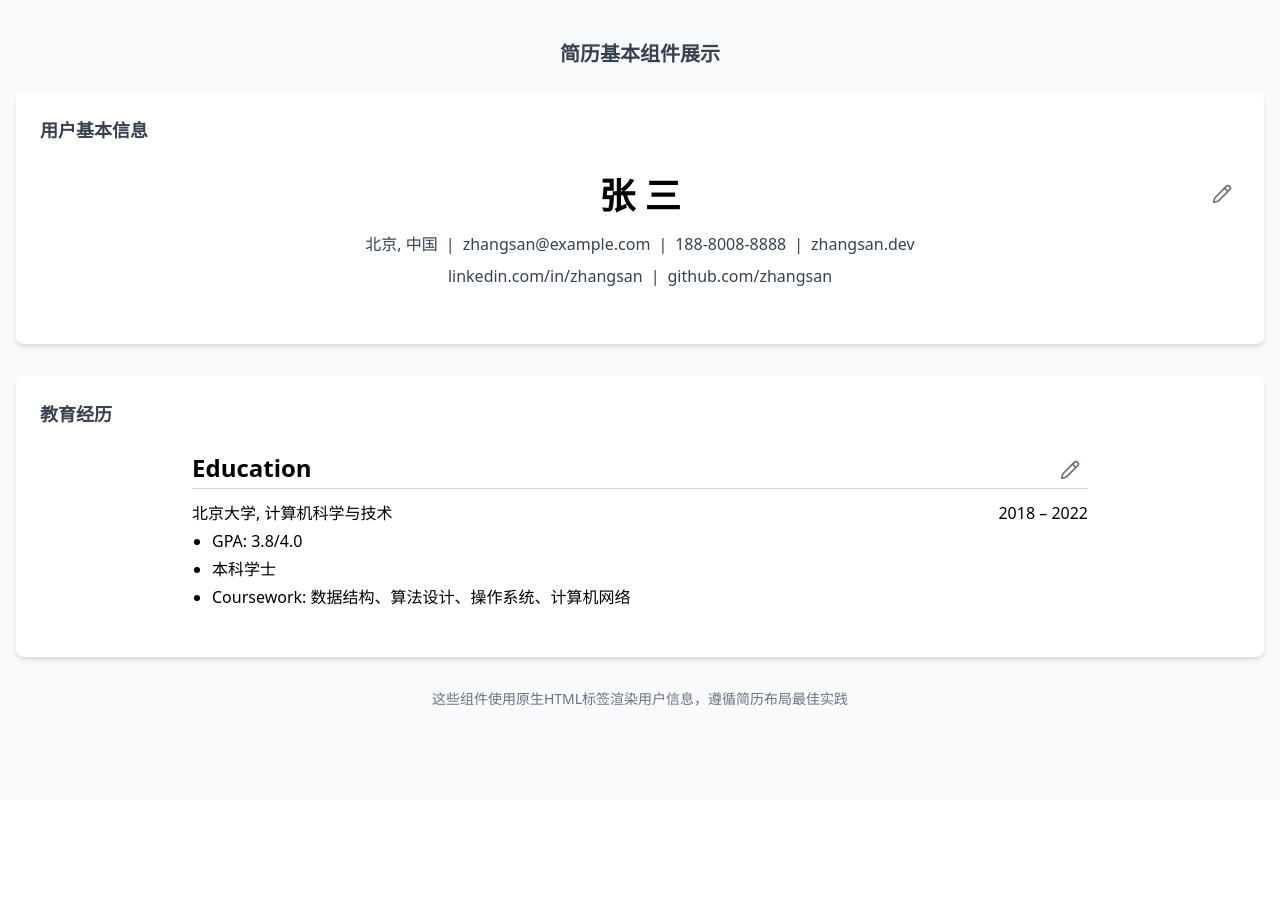
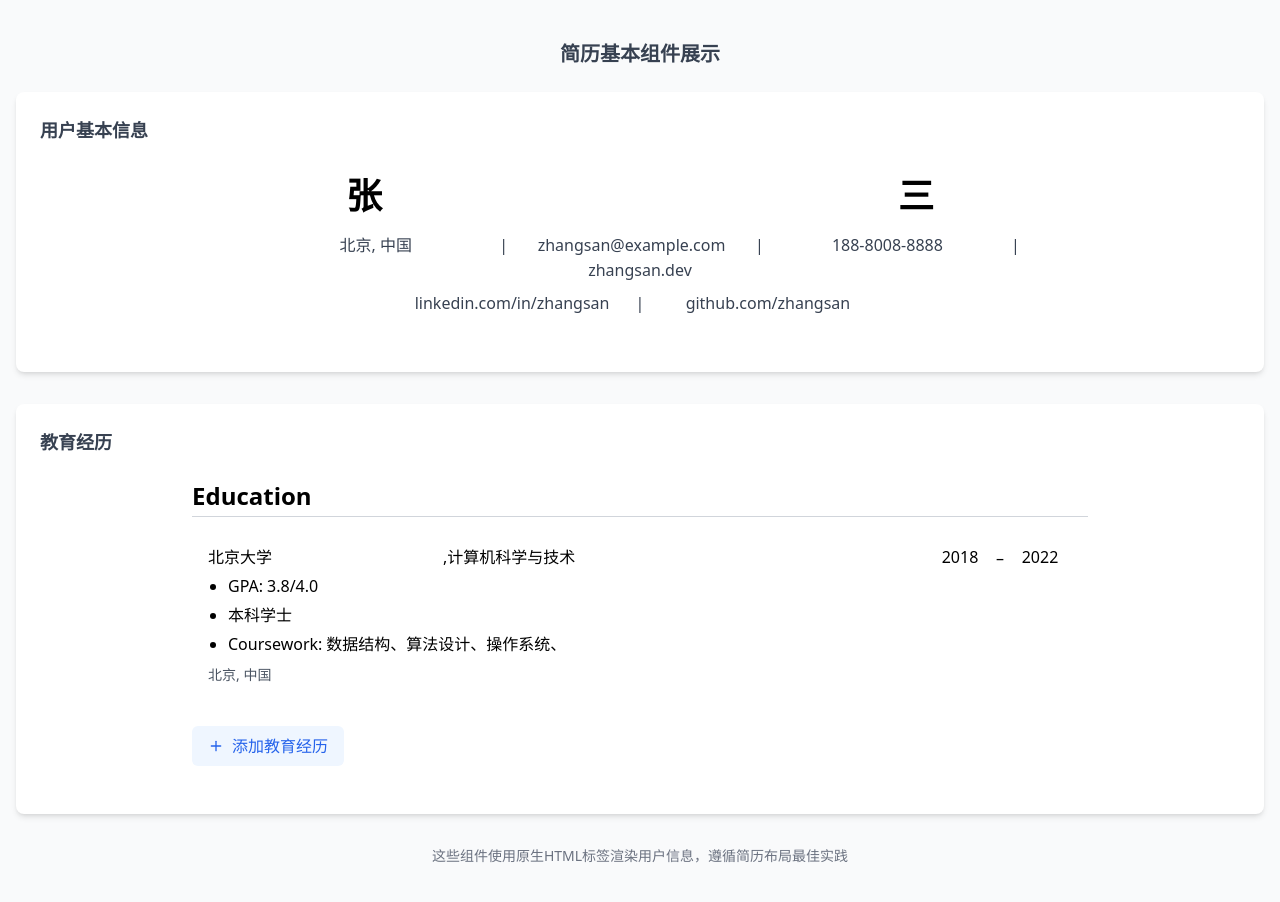
Before and after one commit to anonymity12/notion-style-resume, a Next.js app: page /user-info-demo in a window 1280 px wide. Shown: the top 902 px of the page. Before the commit the page ends 800 px from the top, so only its background shows below. Built offline with nearby package versions, Linux system fonts and the light colour scheme.

Commit message:
使用EditableField

```diff
--- a/src/components/EducationSection.js
+++ b/src/components/EducationSection.js
@@ -1,49 +1,42 @@
 'use client';
 
-import React, { useState } from 'react';
+import React, { useState, useEffect } from 'react';
 import { useResume } from '../context/ResumeContext';
-import { Pencil, Check, Plus, X } from 'lucide-react';
+import { Plus, X } from 'lucide-react';
 
 export const EducationSection = ({ hideDefaultControls = false, onMenuAction }) => {
   const { resumeData, updateResumeField } = useResume();
   const { education } = resumeData;
 
-  // State for tracking editing mode
-  const [isEditing, setIsEditing] = useState(false);
+  // State for education items
+  const [educationItems, setEducationItems] = useState([...education]);
 
-  // State for storing temporary edits before saving
-  const [editData, setEditData] = useState([...education]);
+  // Provide context menu options for the parent component
+  useEffect(() => {
+    if (onMenuAction) {
+      onMenuAction({
+        addEducation
+      });
+    }
+  }, []);
 
-  // Handle input changes
-  const handleChange = (index, field, value) => {
-    const newEditData = [...editData];
-    newEditData[index] = {
-      ...newEditData[index],
+  // Handle changes to fields
+  const handleFieldChange = (index, field, value) => {
+    const newItems = [...educationItems];
+    newItems[index] = {
+      ...newItems[index],
       [field]: value
     };
-    setEditData(newEditData);
-  };
+    setEducationItems(newItems);
 
-  // Save all changes to the resume context
-  const saveChanges = () => {
-    updateResumeField('education', editData);
-    setIsEditing(false);
-  };
-
-  // Toggle editing mode
-  const toggleEditing = () => {
-    if (isEditing) {
-      saveChanges();
-    } else {
-      setEditData([...education]);
-      setIsEditing(true);
-    }
+    // Update in context
+    updateResumeField(`education[${index}].${field}`, value);
   };
 
   // Add a new education entry
   const addEducation = () => {
-    setEditData([
-      ...editData,
+    const newItems = [
+      ...educationItems,
       {
         universityName: "",
         universityLocation: "",
@@ -54,58 +47,34 @@ export const EducationSection = ({ hideDefaultControls = false, onMenuAction })
         gpa: "",
         courses: ""
       }
-    ]);
+    ];
+    setEducationItems(newItems);
+    updateResumeField('education', newItems);
   };
 
   // Remove an education entry
   const removeEducation = (index) => {
-    const newEditData = [...editData];
-    newEditData.splice(index, 1);
-    setEditData(newEditData);
+    const newItems = [...educationItems];
+    newItems.splice(index, 1);
+    setEducationItems(newItems);
+    updateResumeField('education', newItems);
   };
 
-  // 导出菜单操作函数，以便在SortableEducationBlock中使用
-  const getMenuOptions = () => {
-    return [
-      {
-        icon: isEditing ? <Check className="w-4 h-4" /> : <Pencil className="w-4 h-4" />,
-        label: isEditing ? '保存教育经历' : '编辑教育经历',
-        action: toggleEditing
-      },
-      ...(isEditing ? [] : [{
-        icon: <Plus className="w-4 h-4" />,
-        label: '添加教育经历',
-        action: () => {
-          setIsEditing(true);
-          setTimeout(() => addEducation(), 100);
-        }
-      }])
-    ];
+  // Editable field component
+  const EditableField = ({ index, field, placeholder, className = '' }) => {
+    return (
+      <input
+        type="text"
+        value={educationItems[index][field] || ''}
+        onChange={(e) => handleFieldChange(index, field, e.target.value)}
+        placeholder={placeholder}
+        className={`bg-transparent border-b border-transparent hover:border-gray-300 focus:border-blue-500 outline-none ${className}`}
+      />
+    );
   };
-
-  // 如果定义了onMenuAction，调用它来通知外部组件状态变化
-  React.useEffect(() => {
-    if (onMenuAction) {
-      onMenuAction({ isEditing, toggleEditing, addEducation });
-    }
-  }, [isEditing]);
 
   return (
     <div className="w-full max-w-4xl mx-auto my-6 relative">
-      {/* Edit/Save Button - Only show when there's no SortableBlock parent */}
-      {!hideDefaultControls && (
-        <button
-          onClick={toggleEditing}
-          className="absolute right-0 top-0 p-2 text-gray-500 hover:text-blue-500 transition-colors"
-        >
-          {isEditing ? (
-            <Check className="w-5 h-5" />
-          ) : (
-            <Pencil className="w-5 h-5" />
-          )}
-        </button>
-      )}
-
       {/* Section Title */}
       <h2 className="text-2xl font-bold mb-1">Education</h2>
 
@@ -113,116 +82,98 @@ export const EducationSection = ({ hideDefaultControls = false, onMenuAction })
       <hr className="border-gray-300 mb-3" />
 
       {/* Education Items */}
-      {isEditing ? (
       <div className="space-y-6">
-          {editData.map((edu, index) => (
-            <div key={index} className="border border-gray-200 p-4 rounded-md relative mb-4">
+        {educationItems.map((edu, index) => (
+          <div key={index} className="relative bg-white hover:bg-gray-50 p-4 rounded-md group">
             <button
               onClick={() => removeEducation(index)}
-                className="absolute right-2 top-2 text-red-500 hover:text-red-700"
+              className="absolute right-2 top-2 text-gray-400 hover:text-red-500 opacity-0 group-hover:opacity-100 transition-opacity"
             >
               <X className="w-4 h-4" />
             </button>
 
-              {/* University and Date Row - Justified (same as viewing mode) */}
-              <div className="flex justify-between items-center mb-3">
-                <div className="w-2/3">
-                  <label className="block text-sm font-medium text-gray-700 mb-1">学校名称, 专业</label>
-                  <div className="flex gap-2 items-center">
-                    <input
-                      type="text"
-                      value={edu.universityName}
-                      onChange={(e) => handleChange(index, 'universityName', e.target.value)}
-                      className="w-full p-2 border border-gray-300 rounded focus:border-blue-500 focus:outline-none"
+            {/* University and Date Row */}
+            <div className="flex justify-between items-center mb-1">
+              <div className="font-medium flex items-baseline">
+                <EditableField
+                  index={index}
+                  field="universityName"
                   placeholder="学校名称"
+                  className="inline-block mr-1"
                 />
-                    <span>,</span>
-                    <input
-                      type="text"
-                      value={edu.universityMajor}
-                      onChange={(e) => handleChange(index, 'universityMajor', e.target.value)}
-                      className="w-full p-2 border border-gray-300 rounded focus:border-blue-500 focus:outline-none"
+                {edu.universityMajor && ", "}
+                <EditableField
+                  index={index}
+                  field="universityMajor"
                   placeholder="专业"
+                  className="inline-block"
+                />
+              </div>
+              <div className="text-right flex items-center space-x-1">
+                <EditableField
+                  index={index}
+                  field="fromDate"
+                  placeholder="起始年份"
+                  className="inline-block w-16 text-center"
+                />
+                <span>–</span>
+                <EditableField
+                  index={index}
+                  field="toDate"
+                  placeholder="结束年份"
+                  className="inline-block w-16 text-center"
                 />
               </div>
             </div>
-                <div className="w-1/3">
-                  <label className="block text-sm font-medium text-gray-700 mb-1">起止日期</label>
-                  <div className="flex items-center gap-2">
-                    <input
-                      type="text"
-                      value={edu.fromDate}
-                      onChange={(e) => handleChange(index, 'fromDate', e.target.value)}
-                      className="w-full p-2 border border-gray-300 rounded focus:border-blue-500 focus:outline-none"
-                      placeholder="开始"
-                    />
-                    <span>–</span>
-                    <input
-                      type="text"
-                      value={edu.toDate}
-                      onChange={(e) => handleChange(index, 'toDate', e.target.value)}
-                      className="w-full p-2 border border-gray-300 rounded focus:border-blue-500 focus:outline-none"
-                      placeholder="结束"
-                    />
-                  </div>
-                </div>
-              </div>
 
-              {/* Bullet Points - mimic the list in viewing mode */}
-              <div className="pl-5">
-                <ul className="list-disc space-y-3">
+            {/* Bullet Points */}
+            <ul className="list-disc pl-5 space-y-1">
+              {/* GPA if available */}
               <li>
-                    <div className="flex items-center gap-2">
-                      <span className="min-w-[60px]">GPA:</span>
-                      <input
-                        type="text"
-                        value={edu.gpa}
-                        onChange={(e) => handleChange(index, 'gpa', e.target.value)}
-                        className="w-full p-2 border border-gray-300 rounded focus:border-blue-500 focus:outline-none"
+                <div className="flex items-baseline">
+                  <span className="mr-1">GPA:</span>
+                  <EditableField
+                    index={index}
+                    field="gpa"
                     placeholder="GPA"
                   />
                 </div>
               </li>
+
+              {/* Degree if available */}
               <li>
-                    <div className="flex items-center gap-2">
-                      <span className="min-w-[60px]">学位:</span>
-                      <input
-                        type="text"
-                        value={edu.degree}
-                        onChange={(e) => handleChange(index, 'degree', e.target.value)}
-                        className="w-full p-2 border border-gray-300 rounded focus:border-blue-500 focus:outline-none"
+                <EditableField
+                  index={index}
+                  field="degree"
                   placeholder="学位"
                 />
-                    </div>
               </li>
+
+              {/* Courses if available */}
               <li>
-                    <div className="flex items-start gap-2">
-                      <span className="min-w-[60px] mt-2">课程:</span>
-                      <input
-                        type="text"
-                        value={edu.courses}
-                        onChange={(e) => handleChange(index, 'courses', e.target.value)}
-                        className="w-full p-2 border border-gray-300 rounded focus:border-blue-500 focus:outline-none"
+                <div className="flex items-baseline">
+                  <span className="mr-1">Coursework:</span>
+                  <EditableField
+                    index={index}
+                    field="courses"
                     placeholder="课程"
                   />
                 </div>
               </li>
             </ul>
-              </div>
 
-              <div className="mt-3">
-                <label className="block text-sm font-medium text-gray-700 mb-1">位置</label>
-                <input
-                  type="text"
-                  value={edu.universityLocation}
-                  onChange={(e) => handleChange(index, 'universityLocation', e.target.value)}
-                  className="w-full p-2 border border-gray-300 rounded focus:border-blue-500 focus:outline-none"
+            {/* Location if available */}
+            <div className="mt-2 text-sm text-gray-600">
+              <EditableField
+                index={index}
+                field="universityLocation"
                 placeholder="位置"
               />
             </div>
           </div>
         ))}
 
+        {/* Add Education Button */}
         <button
           onClick={addEducation}
           className="flex items-center mt-4 px-4 py-2 bg-blue-50 text-blue-600 rounded-md hover:bg-blue-100"
@@ -230,74 +181,22 @@ export const EducationSection = ({ hideDefaultControls = false, onMenuAction })
           <Plus className="w-4 h-4 mr-2" /> 添加教育经历
         </button>
       </div>
-      ) : (
-        <>
-          {education.map((edu, index) => (
-            <div key={index} className="mb-4">
-              {/* University and Date Row - Justified */}
-              <div className="flex justify-between items-center mb-1">
-                <div className="font-medium">
-                  {edu.universityName}
-                  {edu.universityMajor && (
-                    <span>, {edu.universityMajor}</span>
-                  )}
-                </div>
-                <div className="text-right">
-                  {edu.fromDate} – {edu.toDate}
-                </div>
-              </div>
-
-              {/* Bullet Points */}
-              <ul className="list-disc pl-5 space-y-1">
-                {/* GPA if available */}
-                {edu.gpa && (
-                  <li>
-                    GPA: {edu.gpa}
-                  </li>
-                )}
-
-                {/* Degree if available */}
-                {edu.degree && (
-                  <li>
-                    {edu.degree}
-                  </li>
-                )}
-
-                {/* Courses if available */}
-                {edu.courses && (
-                  <li>
-                    Coursework: {edu.courses}
-                  </li>
-                )}
-              </ul>
-            </div>
-          ))}
-        </>
-      )}
     </div>
   );
 };
 
-// 附加getMenuOptions到组件，使其可以从组件外部访问
+// 附加菜单选项到组件，使其可以从组件外部访问
 EducationSection.getMenuOptions = (component) => {
   if (!component) return [];
 
-  const { isEditing, toggleEditing, setIsEditing, addEducation } = component;
+  const { addEducation } = component;
 
   return [
     {
-      icon: isEditing ? <Check className="w-4 h-4" /> : <Pencil className="w-4 h-4" />,
-      label: isEditing ? '保存教育经历' : '编辑教育经历',
-      action: toggleEditing
-    },
-    ...(isEditing ? [] : [{
       icon: <Plus className="w-4 h-4" />,
       label: '添加教育经历',
-      action: () => {
-        setIsEditing(true);
-        setTimeout(() => addEducation(), 100);
+      action: addEducation
     }
-    }])
   ];
 };
 
--- a/src/components/UserBasicInfoSection.js
+++ b/src/components/UserBasicInfoSection.js
@@ -1,201 +1,156 @@
 'use client';
 
-import React, { useState } from 'react';
+import React, { useState, useEffect, useRef } from 'react';
 import { useResume } from '../context/ResumeContext';
-import { Pencil, Check } from 'lucide-react';
 
 export const UserBasicInfoSection = ({ hideDefaultControls = false, onMenuAction }) => {
   const { resumeData, updateResumeField } = useResume();
   const { userInfo } = resumeData;
 
-  // State for tracking editing mode
-  const [isEditing, setIsEditing] = useState(false);
+  // State for user info
+  const [userInfoState, setUserInfoState] = useState({...userInfo});
+  // Keep track of changes that need to be synced to context
+  const pendingUpdates = useRef({});
 
-  // State for storing temporary edits before saving
-  const [editData, setEditData] = useState({...userInfo});
+  // Sync local state with context state
+  useEffect(() => {
+    setUserInfoState({...userInfo});
+  }, [userInfo]);
 
-  // Handle input changes
-  const handleChange = (field, value) => {
-    setEditData({
-      ...editData,
+  // Provide context menu options for the parent component
+  useEffect(() => {
+    if (onMenuAction) {
+      onMenuAction({});
+    }
+  }, []);
+
+  // Handle changes to fields - only update local state
+  const handleFieldChange = (field, value) => {
+    // Update local state immediately for responsive UI
+    setUserInfoState(prev => ({
+      ...prev,
       [field]: value
-    });
+    }));
+
+    // Store the update in ref (doesn't cause re-render)
+    pendingUpdates.current[field] = value;
   };
 
-  // Save all changes to the resume context
-  const saveChanges = () => {
-    // Update each field in the resume context
-    Object.keys(editData).forEach(field => {
-      if (editData[field] !== userInfo[field]) {
-        updateResumeField(`userInfo.${field}`, editData[field]);
-      }
-    });
+  // Update global context when field loses focus
+  const handleFieldBlur = (field) => {
+    // Get the value from the pendingUpdates ref
+    const value = pendingUpdates.current[field];
 
-    setIsEditing(false);
-  };
+    // Only update if there's a value to update
+    if (value !== undefined) {
+      // Update in context
+      updateResumeField(`userInfo.${field}`, value);
 
-  // Toggle editing mode
-  const toggleEditing = () => {
-    if (isEditing) {
-      saveChanges();
-    } else {
-      setEditData({...userInfo});
-      setIsEditing(true);
+      // Clear pending update for this field
+      delete pendingUpdates.current[field];
     }
   };
 
-  // 如果定义了onMenuAction，调用它来通知外部组件状态变化
-  React.useEffect(() => {
-    if (onMenuAction) {
-      onMenuAction({ isEditing, toggleEditing });
-    }
-  }, [isEditing]);
+  // Editable field component
+  const EditableField = ({ field, placeholder, className = '' }) => {
+    // Use ref to maintain input reference
+    const inputRef = useRef(null);
+
+    return (
+      <input
+        ref={inputRef}
+        type="text"
+        value={userInfoState[field] || ''}
+        onChange={(e) => handleFieldChange(field, e.target.value)}
+        //onBlur={() => handleFieldBlur(field)}
+        placeholder={placeholder}
+        className={`bg-transparent border-b border-transparent hover:border-gray-300 focus:border-blue-500 outline-none text-center ${className}`}
+      />
+    );
+  };
 
   return (
     <div className="w-full flex justify-center my-8 relative">
-      {/* Edit/Save Button - Only show when hideDefaultControls is false */}
-      {!hideDefaultControls && (
-        <button
-          onClick={toggleEditing}
-          className="absolute right-0 top-0 p-2 text-gray-500 hover:text-blue-500 transition-colors"
-        >
-          {isEditing ? (
-            <Check className="w-5 h-5" />
-          ) : (
-            <Pencil className="w-5 h-5" />
-          )}
-        </button>
-      )}
-
       <div className="text-center max-w-3xl w-full">
         {/* User's name - large and bold */}
-        {isEditing ? (
-          <div className="flex gap-2 justify-center mb-4">
-            <input
-              type="text"
-              value={editData.firstName}
-              onChange={(e) => handleChange('firstName', e.target.value)}
-              className="text-4xl font-bold text-center border-b border-gray-300 focus:border-blue-500 outline-none w-1/3"
-              placeholder="名"
-            />
-            <input
-              type="text"
-              value={editData.lastName}
-              onChange={(e) => handleChange('lastName', e.target.value)}
-              className="text-4xl font-bold text-center border-b border-gray-300 focus:border-blue-500 outline-none w-1/3"
-              placeholder="姓"
-            />
-          </div>
-        ) : (
-          <h1 className="text-4xl font-bold mb-4">
-            {userInfo.firstName} {userInfo.lastName}
-          </h1>
-        )}
+        <div className="flex gap-2 justify-center mb-4">
+          <EditableField
+            field="firstName"
+            placeholder="名"
+            className="text-4xl font-bold"
+          />
+          <EditableField
+            field="lastName"
+            placeholder="姓"
+            className="text-4xl font-bold"
+          />
+        </div>
 
         {/* Second line - contact info */}
-        <div className="text-gray-700 mb-2">
-          {isEditing ? (
-            <div className="flex flex-wrap gap-2 justify-center mb-2">
-              <input
-                type="text"
-                value={editData.location}
-                onChange={(e) => handleChange('location', e.target.value)}
-                className="text-center border-b border-gray-300 focus:border-blue-500 outline-none"
-                placeholder="所在地"
-              />
-              <input
-                type="email"
-                value={editData.email}
-                onChange={(e) => handleChange('email', e.target.value)}
-                className="text-center border-b border-gray-300 focus:border-blue-500 outline-none"
-                placeholder="邮箱"
-              />
-              <input
-                type="tel"
-                value={editData.phoneNumber}
-                onChange={(e) => handleChange('phoneNumber', e.target.value)}
-                className="text-center border-b border-gray-300 focus:border-blue-500 outline-none"
-                placeholder="电话"
-              />
-              <input
-                type="text"
-                value={editData.websiteOrOtherProfileURL}
-                onChange={(e) => handleChange('websiteOrOtherProfileURL', e.target.value)}
-                className="text-center border-b border-gray-300 focus:border-blue-500 outline-none"
-                placeholder="个人网站"
-              />
-            </div>
-          ) : (
-            <>
-              {userInfo.location && (
-                <span>{userInfo.location}</span>
-              )}
+        <div className="text-gray-700 mb-2 flex flex-wrap justify-center gap-x-2">
+          <EditableField
+            field="location"
+            placeholder="所在地"
+            className="inline-block"
+          />
 
-              {userInfo.location && userInfo.email && (
-                <span className="mx-2">|</span>
-              )}
+          {userInfoState.location && userInfoState.email && (
+            <span>|</span>
+          )}
 
-              {userInfo.email && (
-                <span>{userInfo.email}</span>
-              )}
+          <EditableField
+            field="email"
+            placeholder="邮箱"
+            className="inline-block"
+          />
 
-              {userInfo.email && userInfo.phoneNumber && (
-                <span className="mx-2">|</span>
-              )}
+          {userInfoState.email && userInfoState.phoneNumber && (
+            <span>|</span>
+          )}
 
-              {userInfo.phoneNumber && (
-                <span>{userInfo.phoneNumber}</span>
-              )}
+          <EditableField
+            field="phoneNumber"
+            placeholder="电话"
+            className="inline-block"
+          />
 
-              {userInfo.phoneNumber && userInfo.websiteOrOtherProfileURL && (
-                <span className="mx-2">|</span>
-              )}
+          {userInfoState.phoneNumber && userInfoState.websiteOrOtherProfileURL && (
+            <span>|</span>
+          )}
 
-              {userInfo.websiteOrOtherProfileURL && (
-                <span>{userInfo.websiteOrOtherProfileURL}</span>
-              )}
-            </>
-          )}
+          <EditableField
+            field="websiteOrOtherProfileURL"
+            placeholder="个人网站"
+            className="inline-block"
+          />
         </div>
 
         {/* Third line - social profiles */}
-        <div className="text-gray-700">
-          {isEditing ? (
-            <div className="flex gap-2 justify-center">
-              <input
-                type="text"
-                value={editData.linkedInURL}
-                onChange={(e) => handleChange('linkedInURL', e.target.value)}
-                className="text-center border-b border-gray-300 focus:border-blue-500 outline-none"
-                placeholder="LinkedIn"
-              />
-              <input
-                type="text"
-                value={editData.githubURL}
-                onChange={(e) => handleChange('githubURL', e.target.value)}
-                className="text-center border-b border-gray-300 focus:border-blue-500 outline-none"
-                placeholder="GitHub"
-              />
-            </div>
-          ) : (
-            <>
-              {userInfo.linkedInURL && (
-                <span>{userInfo.linkedInURL}</span>
-              )}
+        <div className="text-gray-700 flex justify-center gap-x-2">
+          <EditableField
+            field="linkedInURL"
+            placeholder="LinkedIn"
+            className="inline-block"
+          />
 
-              {userInfo.linkedInURL && userInfo.githubURL && (
-                <span className="mx-2">|</span>
-              )}
+          {userInfoState.linkedInURL && userInfoState.githubURL && (
+            <span>|</span>
+          )}
 
-              {userInfo.githubURL && (
-                <span>{userInfo.githubURL}</span>
-              )}
-            </>
-          )}
+          <EditableField
+            field="githubURL"
+            placeholder="GitHub"
+            className="inline-block"
+          />
         </div>
       </div>
     </div>
   );
 };
 
+// 附加菜单选项到组件，使其可以从组件外部访问
+UserBasicInfoSection.getMenuOptions = () => {
+  return [];
+};
+
 export default UserBasicInfoSection;
```
Lines whose indentation alone changed are shown as unchanged.
